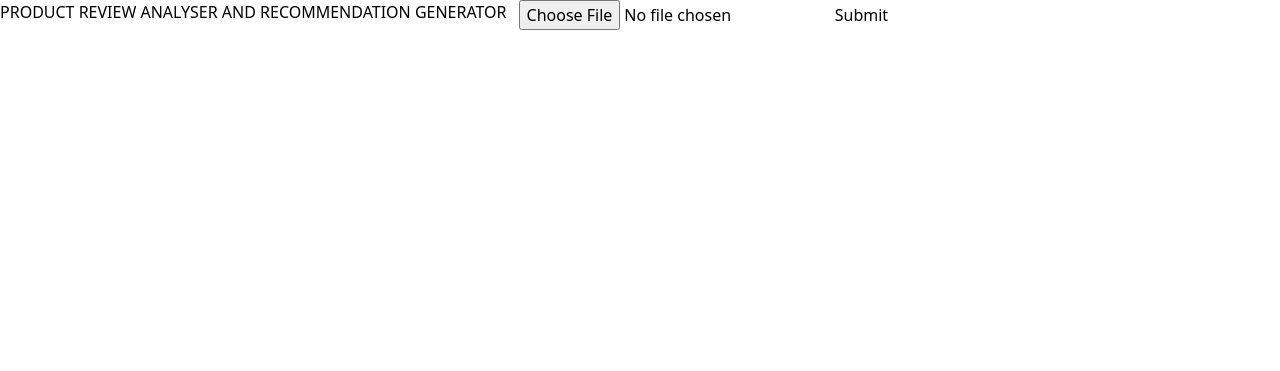
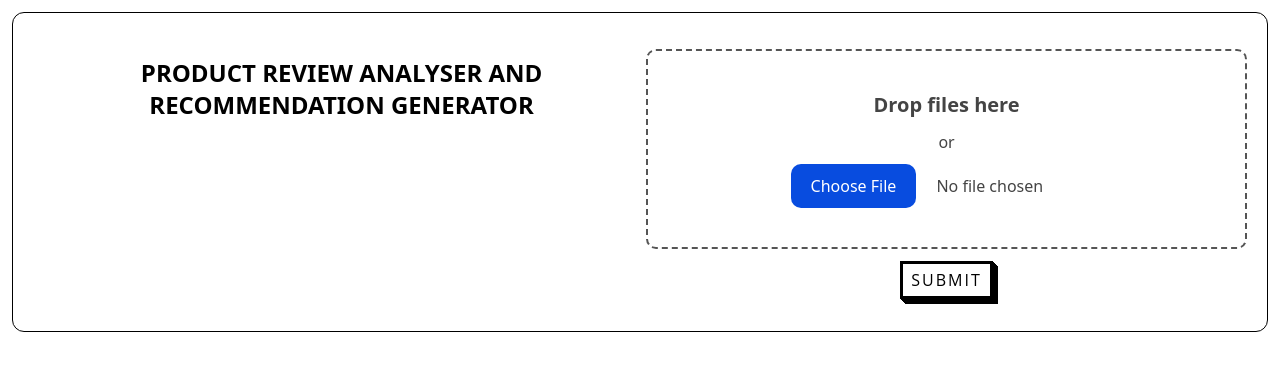
Before and after one commit to Krishnajith-A/MINIPROJECTS6, a Flask app: page / in a window 1280 px wide. Shown: the part 80-451 px from the top of the page. Run offline with Flask 3, Linux system fonts and the light colour scheme; some libraries are stand-ins or nearby versions.

Commit message:
style changes

```diff
--- a/flask-server/templates/io.html
+++ b/flask-server/templates/io.html
@@ -1,38 +1,153 @@
 <!DOCTYPE html>
 <html lang="en">
   <head>
-    <meta charset="UTF-8">
-    <meta name="viewport" content="width=device-width, initial-scale=1.0">
+    <meta charset="UTF-8" />
+    <meta name="viewport" content="width=device-width, initial-scale=1.0" />
     <script src="https://cdn.tailwindcss.com"></script>
+    <script src="https://unpkg.com/dropzone@5/dist/min/dropzone.min.js"></script>
+    <link
+      rel="stylesheet"
+      href="https://unpkg.com/dropzone@5/dist/min/dropzone.min.css"
+      type="text/css"
+    />
+    <title>Document</title>
+    <style>
+      .drop-container {
+        position: relative;
+        display: flex;
+        gap: 10px;
+        flex-direction: column;
+        justify-content: center;
+        align-items: center;
+        height: 200px;
+        padding: 20px;
+        border-radius: 10px;
+        border: 2px dashed #555;
+        color: #444;
+        cursor: pointer;
+        transition: background 0.2s ease-in-out, border 0.2s ease-in-out;
+      }
 
-    <title>Document</title>
+      .drop-container:hover {
+        background: #eee;
+        border-color: #111;
+      }
+
+      .drop-container:hover .drop-title {
+        color: #222;
+      }
+
+      .drop-title {
+        color: #444;
+        font-size: 20px;
+        font-weight: bold;
+        text-align: center;
+        transition: color 0.2s ease-in-out;
+      }
+      input[type="file"]::file-selector-button {
+        margin-right: 20px;
+        border: none;
+        background: #084cdf;
+        padding: 10px 20px;
+        border-radius: 10px;
+        color: #fff;
+        cursor: pointer;
+        transition: background 0.2s ease-in-out;
+      }
+
+      input[type="file"]::file-selector-button:hover {
+        background: #0d45a5;
+      }
+
+      input[type="submit"] {
+        font-family: "Open Sans", sans-serif;
+        font-size: 16px;
+        letter-spacing: 2px;
+        text-decoration: none;
+        text-transform: uppercase;
+        color: #000;
+        cursor: pointer;
+        border: 3px solid;
+        padding: 0.25em 0.5em;
+        box-shadow: 1px 1px 0px 0px, 2px 2px 0px 0px, 3px 3px 0px 0px,
+          4px 4px 0px 0px, 5px 5px 0px 0px;
+        position: relative;
+        user-select: none;
+        -webkit-user-select: none;
+        touch-action: manipulation;
+      }
+      input[type='submit']:active {
+        box-shadow: 0px 0px 0px 0px;
+        top: 5px;
+        left: 5px;
+      }
+    </style>
   </head>
   <body>
     <header class="text-gray-600 body-font">
-        <div class="container mx-auto flex flex-wrap p-5 flex-col md:flex-row items-center">
-          <a class="flex title-font font-medium items-center text-gray-900 mb-4 md:mb-0">
-            <svg xmlns="http://www.w3.org/2000/svg" fill="none" stroke="currentColor" stroke-linecap="round" stroke-linejoin="round" stroke-width="2" class="w-10 h-10 text-white p-2 bg-indigo-500 rounded-full" viewBox="0 0 24 24">
-              <path d="M12 2L2 7l10 5 10-5-10-5zM2 17l10 5 10-5M2 12l10 5 10-5"></path>
+      <div
+        class="container mx-auto flex flex-wrap p-5 flex-col md:flex-row items-center"
+      >
+        <a
+          class="flex title-font font-medium items-center text-gray-900 mb-4 md:mb-0"
+        >
+          <svg
+            xmlns="http://www.w3.org/2000/svg"
+            fill="none"
+            stroke="currentColor"
+            stroke-linecap="round"
+            stroke-linejoin="round"
+            stroke-width="2"
+            class="w-10 h-10 text-white p-2 bg-indigo-500 rounded-full"
+            viewBox="0 0 24 24"
+          >
+            <path
+              d="M12 2L2 7l10 5 10-5-10-5zM2 17l10 5 10-5M2 12l10 5 10-5"
+            ></path>
           </svg>
           <span class="ml-3 text-xl">Radium</span>
         </a>
-          <nav class="md:ml-auto flex flex-wrap items-center text-base justify-center">
+        <nav
+          class="md:ml-auto flex flex-wrap items-center text-base justify-center"
+        >
           <a class="mr-5 hover:text-gray-900">AUTHORS</a>
           <a class="mr-5 hover:text-gray-900" href="/about">ABOUT US</a>
           <a class="mr-5 hover:text-gray-900" href="/howto">HOW TO USE</a>
         </nav>
-          <button class="inline-flex items-center bg-gray-100 border-0 py-1 px-3 focus:outline-none hover:bg-gray-200 rounded text-base mt-4 md:mt-0">Button
-            <svg fill="none" stroke="currentColor" stroke-linecap="round" stroke-linejoin="round" stroke-width="2" class="w-4 h-4 ml-1" viewBox="0 0 24 24">
+        <button
+          class="inline-flex items-center bg-gray-100 border-0 py-1 px-3 focus:outline-none hover:bg-gray-200 rounded text-base mt-4 md:mt-0"
+        >
+          Button
+          <svg
+            fill="none"
+            stroke="currentColor"
+            stroke-linecap="round"
+            stroke-linejoin="round"
+            stroke-width="2"
+            class="w-4 h-4 ml-1"
+            viewBox="0 0 24 24"
+          >
             <path d="M5 12h14M12 5l7 7-7 7"></path>
           </svg>
         </button>
       </div>
     </header>
-    <div class="flex gap-3 ">
-    <h1>PRODUCT REVIEW ANALYSER AND RECOMMENDATION GENERATOR</h1>
-    <form class="w-1/2" action="{{url_for('data')}}" method="post" >
-        <input type="file" name="upload-file" value="">
-        <input type="submit" class="cursor-pointer" name="" value="Submit">
+    <div class="flex gap-3 pt-9 border-black border m-3 p-5 rounded-xl h-full">
+      <div class="w-1/2 p-2 pl-6 font-bold text-2xl  ">
+        <h1 class="text-center ">PRODUCT REVIEW ANALYSER AND RECOMMENDATION GENERATOR</h1>
+      </div>
+      <form
+        class="w-1/2"
+        action="{{url_for('data')}}"
+        method="post"
+        class="flex-col gap-3"
+      >
+        <label for="images" class="drop-container">
+          <span class="drop-title">Drop files here</span>
+          or
+          <input type="file" name="upload-file" value="" />
+        </label>
+        <div class="flex m-3 justify-center"><input type="submit" class="cursor-pointer" name="" value="Submit" /></div>
       </form>
     </div>
   </body>
```
Also changed, not shown: flask-server/templates/about.html (+34 -7 lines), tailwind.config.js (added). Lines whose indentation alone changed are shown as unchanged.
